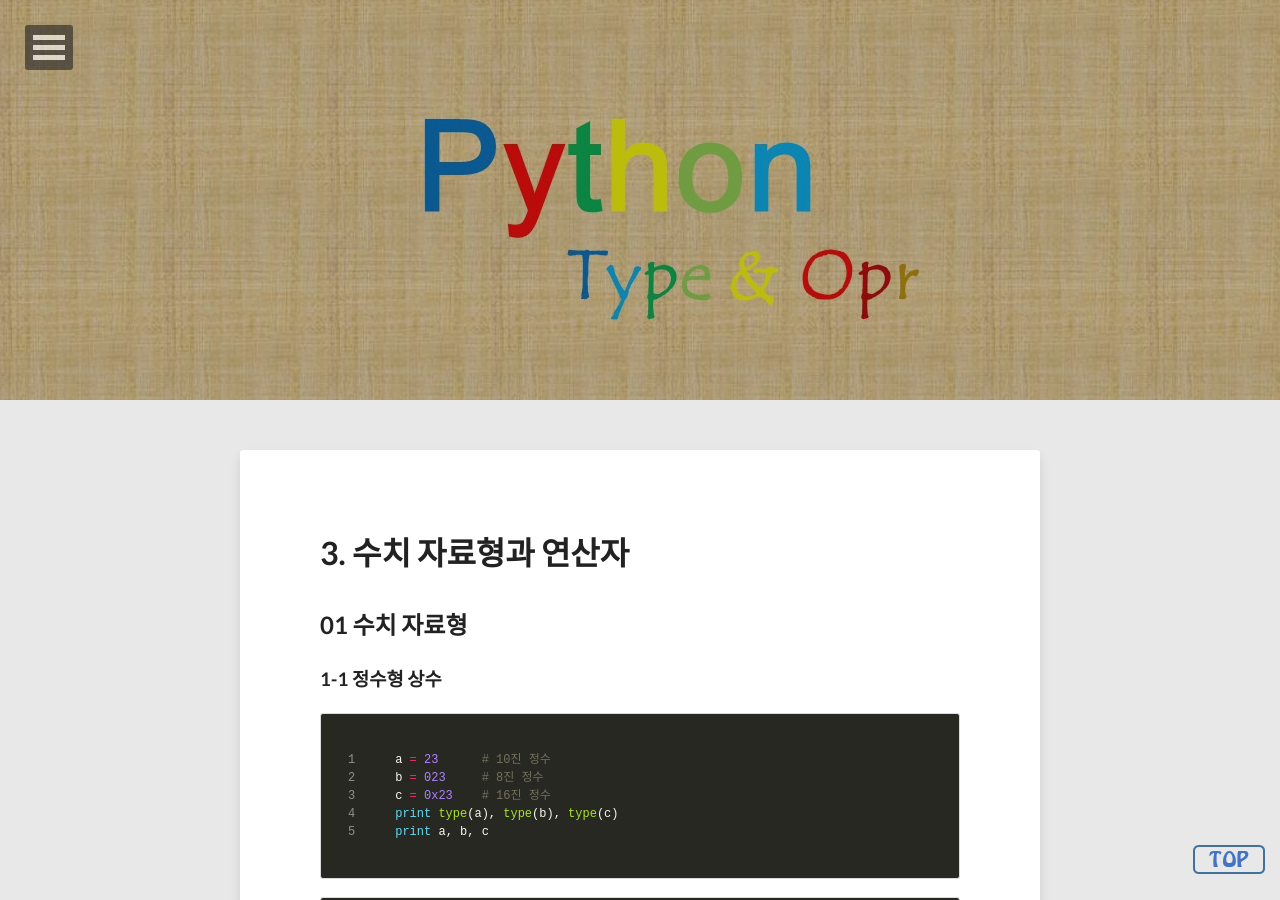
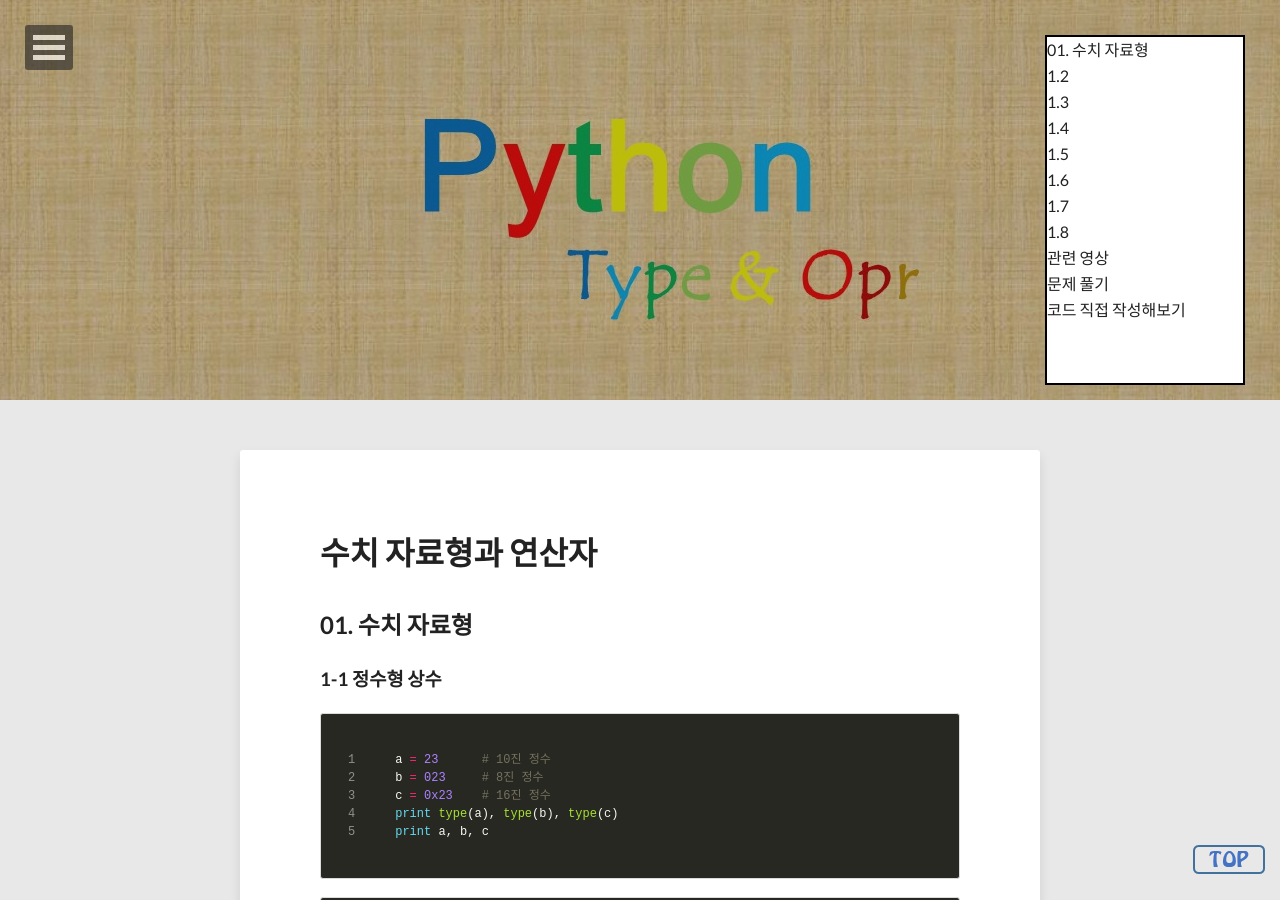
Before and after one commit to geoncheollee/geonblog, a Jekyll site: the page built from lecture_1.md, in a window 1280 px wide and 900 px high. Built offline with Jekyll 4.4.1, drawn with Linux system fonts in a browser that asks for light colours; nearby versions of some CDN libraries; comment, search, counter and statistics services are not loaded.

Commit message:
20141103_hong

```diff
--- a/lecture_1.md
+++ b/lecture_1.md
@@ -12,11 +12,34 @@
   <!--
   credit: dargadgetz
   creditlink: http://www.dargadgetz.com/ios-7-abstract-wallpaper-pack-for-iphone-5-and-ipod-touch-retina/-->
+<html>
+	<body>
+
+
+
+		<div style="background: white; height: 350px; width: 200px; border: 2px solid black; position: fixed; top: 35px; right: 35px;">
+  			<a href="#01"> 01. 수치 자료형</a> <br>
+  			<a href="#string_2">  1.2</a> <br>
+  			<a href="#string_3">  1.3</a> <br>
+  			<a href="#string_4">              1.4</a> <br>
+  			<a href="#string_5">              1.5</a> <br>
+  			<a href="#string_6">  1.6</a> <br>
+  			<a href="#string_7">  1.7</a> <br>
+  			<a href="#string_8">  1.8</a> <br>
+  			<a href="#string_movie">  관련 영상</a> <br>
+  			<a href="#string_problem">  문제 풀기</a> <br>
+  			<a href="#string_code">  코드 직접 작성해보기</a>
+
+		</div>
+
+	</body>
+</html>
 
 <html>
-<h1>3. 수치 자료형과 연산자</h1>
+<h1>수치 자료형과 연산자</h1>
 
-<h2>01 수치 자료형</h2>
+<div id="01"></div>
+<h2>01. 수치 자료형</h2>
 </html>
 
 
```
